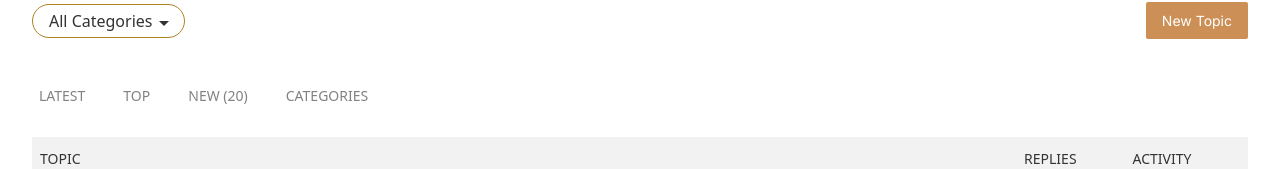
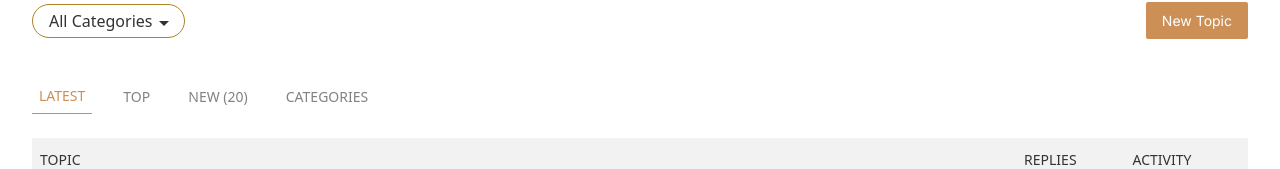
Before and after one commit to Karpah-github/web, a Vue app in the folder frontend/: page /community in a window 1280 px wide. Shown: the part 463-632 px from the top of the page. Built offline with nearby package versions, Linux system fonts and the light colour scheme; what @ckeditor/ckeditor5-vue would draw is missing.

Commit message:
fix: fixed link active color on community page

```diff
--- a/frontend/src/views/Community/HomeScreen.vue
+++ b/frontend/src/views/Community/HomeScreen.vue
@@ -2,6 +2,7 @@
 import { ref } from "vue";
 import CustomSelect from "@/components/Community/CustomSelect.vue";
 import AddTopic from "@/components/modals/AddTopic.vue";
+import { useRoute } from "vue-router";
 
 //show community navigation panel
 const showNav = ref(true);
@@ -67,6 +68,7 @@ const openAddTopicModal = ref(false);
 const showAddTopicModal = () => {
   openAddTopicModal.value = !openAddTopicModal.value;
 };
+const route = useRoute();
 </script>
 
 <template>
@@ -120,23 +122,43 @@ const showAddTopicModal = () => {
         <router-link
           to="/community"
           class="flex gap-1 md:gap-2 text-sm items-center"
+          :class="[
+            route.fullPath === '/community'
+              ? 'text-primary border-b border-primary'
+              : '',
+          ]"
           >Latest</router-link
         >
         <router-link
           :to="{ name: 'top' }"
           class="flex gap-1 md:gap-2 text-sm items-center"
+          :class="[
+            route.fullPath === '/community/top'
+              ? 'text-primary border-b border-primary'
+              : '',
+          ]"
         >
           Top
         </router-link>
         <router-link
           :to="{ name: 'new' }"
           class="flex gap-1 md:gap-2 text-sm items-center"
+          :class="[
+            route.fullPath === '/community/new'
+              ? 'text-primary border-b border-primary'
+              : '',
+          ]"
         >
           New (20)
         </router-link>
         <router-link
           :to="{ name: 'categories' }"
           class="flex gap-1 md:gap-2 text-sm items-center"
+          :class="[
+            route.fullPath === '/community/categories'
+              ? 'text-primary border-b border-primary'
+              : '',
+          ]"
         >
           Categories
         </router-link>
```
